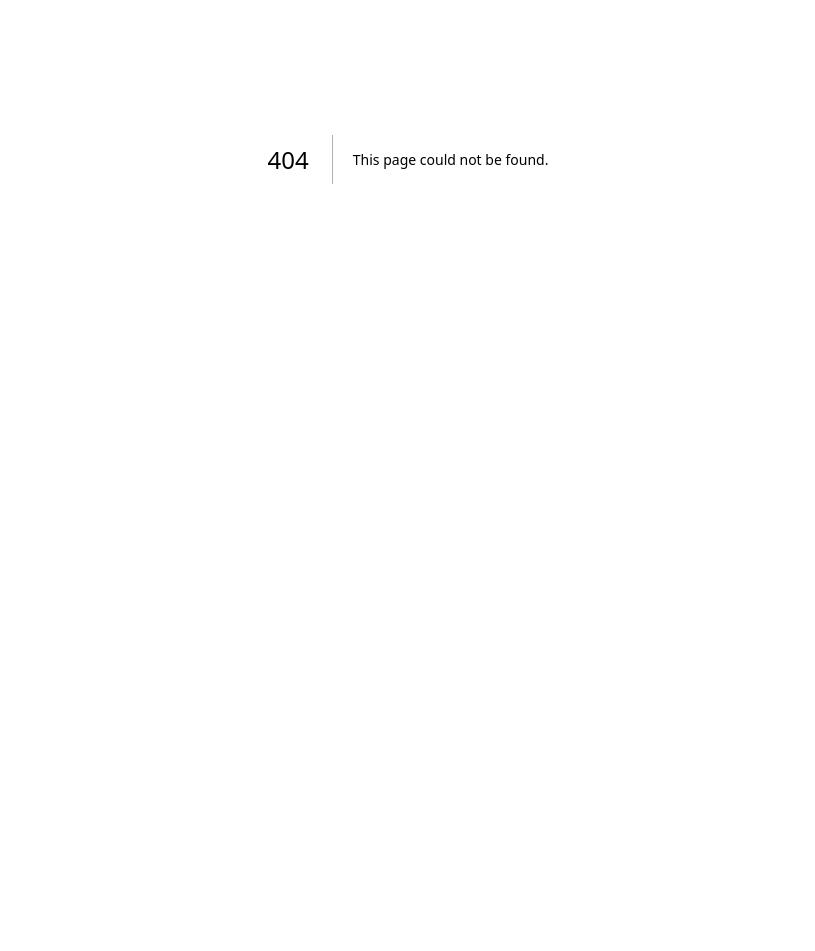
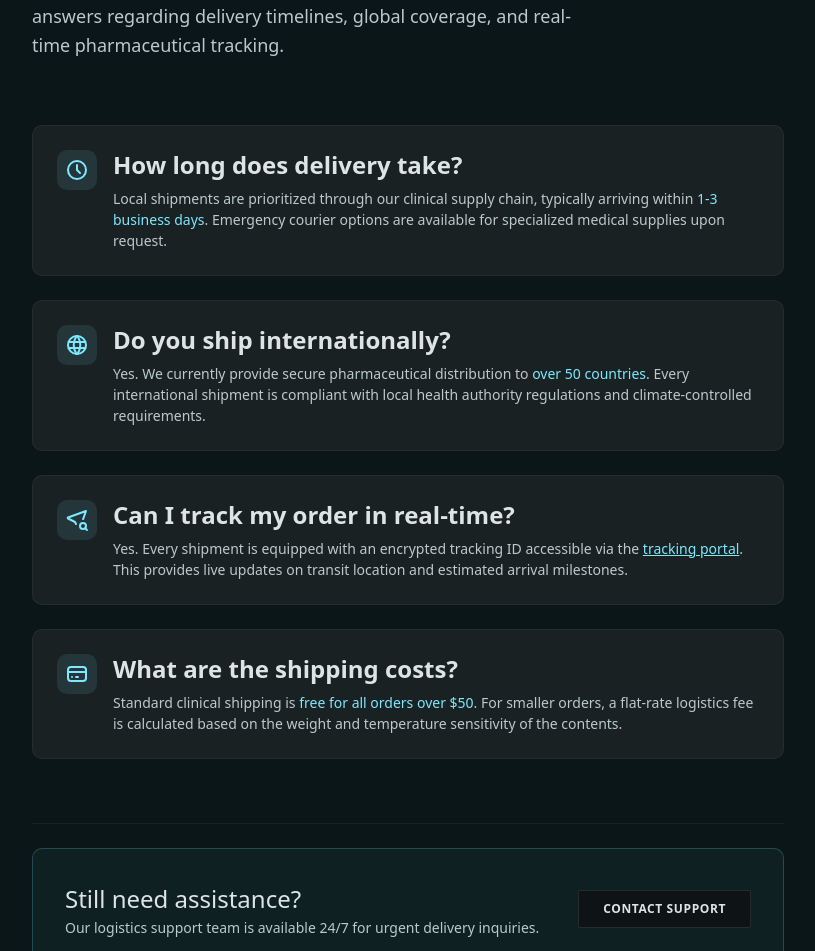
Before and after one commit to Rahima-Akter/online-medical-shop, a Next.js app: page /shiping-faq in a window 1280 px wide. Before the commit this address had no page. Shown: the part 241-1192 px from the top of the page, without its empty margins (232-1047 px from the left). Before the commit the page ends 800 px from the top, so only its background shows below. Built offline with nearby package versions, Linux system fonts and the light colour scheme; no server answers.

Commit message:
added Shiping FAQ page with proper ui

```diff
--- /dev/null
+++ b/src/app/(commonLayout)/shiping-faq/page.tsx
@@ -0,0 +1,7 @@
+import ShipingFAQ from "@/components/footerRoutes/shiping";
+
+const ShipingFAQPage = () => {
+  return <ShipingFAQ />;
+};
+
+export default ShipingFAQPage;
--- /dev/null
+++ b/src/components/footerRoutes/shiping.tsx
@@ -0,0 +1,151 @@
+import {
+  IconClock,
+  IconWorld,
+  IconLocationSearch,
+  IconCreditCard,
+} from "@tabler/icons-react";
+import Image from "next/image";
+
+const ShipingFAQ = () => {
+  return (
+    <div className="antialiased bg-[#0A1618] text-[#dde4e6]">
+      <main className="max-w-200 mx-auto px-6 md:py-16 lg:py-10">
+        {/* Header */}
+        <header className="mb-16">
+          <div className="inline-flex items-center gap-2 mb-4"></div>
+          <h1 className="font-display-xl text-[3rem] leading-[1.1] tracking-[-0.033em] font-black text-[#dde4e6] mb-6">
+            Shipping <span className="text-[#13cfec]">FAQs.</span>
+          </h1>
+          <p className="font-body-lg text-[1.125rem] leading-relaxed text-[#bbc9cd] max-w-xl">
+            Our logistics network is optimized for clinical precision. Find
+            answers regarding delivery timelines, global coverage, and real-time
+            pharmaceutical tracking.
+          </p>
+        </header>
+
+        {/* FAQ Items */}
+        <section className="space-y-6">
+          {/* Item 1 */}
+          <div className="bg-[#1a2122] border border-white/5 p-6 rounded-lg group hover:border-[#7de8ff]/20 transition-colors">
+            <div className="flex items-start gap-4">
+              <div className="w-10 h-10 flex items-center justify-center bg-[#7de8ff]/10 rounded-lg shrink-0">
+                <IconClock className="text-[#7de8ff]" />
+              </div>
+              <div>
+                <h3 className="font-h2 text-[1.5rem] leading-tight font-bold text-[#dde4e6] mb-2">
+                  How long does delivery take?
+                </h3>
+                <p className="font-body-sm text-[0.875rem] leading-normal text-[#bbc9cd]">
+                  Local shipments are prioritized through our clinical supply
+                  chain, typically arriving within{" "}
+                  <span className="text-[#7de8ff]">1-3 business days</span>.
+                  Emergency courier options are available for specialized
+                  medical supplies upon request.
+                </p>
+              </div>
+            </div>
+          </div>
+
+          {/* Item 2 */}
+          <div className="bg-[#1a2122] border border-white/5 p-6 rounded-lg group hover:border-[#7de8ff]/20 transition-colors">
+            <div className="flex items-start gap-4">
+              <div className="w-10 h-10 flex items-center justify-center bg-[#7de8ff]/10 rounded-lg shrink-0">
+                <IconWorld className="text-[#7de8ff]" />
+              </div>
+              <div>
+                <h3 className="font-h2 text-[1.5rem] leading-tight font-bold text-[#dde4e6] mb-2">
+                  Do you ship internationally?
+                </h3>
+                <p className="font-body-sm text-[0.875rem] leading-normal text-[#bbc9cd]">
+                  Yes. We currently provide secure pharmaceutical distribution
+                  to <span className="text-[#7de8ff]">over 50 countries</span>.
+                  Every international shipment is compliant with local health
+                  authority regulations and climate-controlled requirements.
+                </p>
+              </div>
+            </div>
+          </div>
+
+          {/* Item 3 */}
+          <div className="bg-[#1a2122] border border-white/5 p-6 rounded-lg group hover:border-[#7de8ff]/20 transition-colors">
+            <div className="flex items-start gap-4">
+              <div className="w-10 h-10 flex items-center justify-center bg-[#7de8ff]/10 rounded-lg shrink-0">
+                <IconLocationSearch className="text-[#7de8ff]" />
+              </div>
+              <div>
+                <h3 className="font-h2 text-[1.5rem] leading-tight font-bold text-[#dde4e6] mb-2">
+                  Can I track my order in real-time?
+                </h3>
+                <p className="font-body-sm text-[0.875rem] leading-normal text-[#bbc9cd]">
+                  Yes. Every shipment is equipped with an encrypted tracking ID
+                  accessible via the{" "}
+                  <span className="text-[#7de8ff] underline cursor-pointer">
+                    tracking portal
+                  </span>
+                  . This provides live updates on transit location and estimated
+                  arrival milestones.
+                </p>
+              </div>
+            </div>
+          </div>
+
+          {/* Item 4 */}
+          <div className="bg-[#1a2122] border border-white/5 p-6 rounded-lg group hover:border-[#7de8ff]/20 transition-colors">
+            <div className="flex items-start gap-4">
+              <div className="w-10 h-10 flex items-center justify-center bg-[#7de8ff]/10 rounded-lg shrink-0">
+                <IconCreditCard className="text-[#7de8ff]" />
+              </div>
+              <div>
+                <h3 className="font-h2 text-[1.5rem] leading-tight font-bold text-[#dde4e6] mb-2">
+                  What are the shipping costs?
+                </h3>
+                <p className="font-body-sm text-[0.875rem] leading-normal text-[#bbc9cd]">
+                  Standard clinical shipping is{" "}
+                  <span className="text-[#7de8ff]">
+                    free for all orders over $50
+                  </span>
+                  . For smaller orders, a flat-rate logistics fee is calculated
+                  based on the weight and temperature sensitivity of the
+                  contents.
+                </p>
+              </div>
+            </div>
+          </div>
+        </section>
+
+        {/* Support Section */}
+        <section className="mt-16 border-t border-white/5 pt-6">
+          <div className="bg-[#7de8ff]/5 border border-[#7de8ff]/20 p-8 rounded-lg flex flex-col md:flex-row items-center justify-between gap-6">
+            <div>
+              <h4 className="font-h2 text-[1.5rem] text-[#dde4e6]">
+                Still need assistance?
+              </h4>
+              <p className="font-body-sm text-[0.875rem] text-[#bbc9cd]">
+                Our logistics support team is available 24/7 for urgent delivery
+                inquiries.
+              </p>
+            </div>
+            <button className="bg-[#0e1416] border border-white/10 hover:bg-white/5 text-[#dde4e6] px-6 py-3 rounded-[0.125rem] font-label-caps text-[0.75rem] leading-none tracking-[0.05em] font-bold transition-all">
+              CONTACT SUPPORT
+            </button>
+          </div>
+        </section>
+
+        {/* Footer */}
+        <footer className="mt-16 pb-12 text-center">
+          <div className="mb-8 overflow-hidden rounded-xl relative border border-white/5 aspect-21/9">
+            <Image
+              unoptimized
+              fill
+              src="https://lh3.googleusercontent.com/aida-public/AB6AXuC3KrRh4oqtFYzP80naS7OhQX9WbDrQ6mWctehTsM3Mep7s1l1RjrX8bmnXPZwDlzMOiY_IqYmAvM0nDEc6ayeeA2brwO9y6rL0K6nNmqARn0XY3JPe1TdHND9OT5b_Y8Aj-ImgVgSq4RjDOVOy_PaC07dMpAchKArCSBw71zKy-KnoIbUZ4hQyJJKuZEJrBU8zo41EF1_FC2ps5pRpo8LoM3GfwW0A5WL2jmj0mc01hs1EIpye2ifg29-8yKPMaxQwO1QTOohYTQ"
+              alt=""
+              className="w-full h-full object-cover opacity-60"
+            />
+          </div>
+        </footer>
+      </main>
+    </div>
+  );
+};
+
+export default ShipingFAQ;
```
